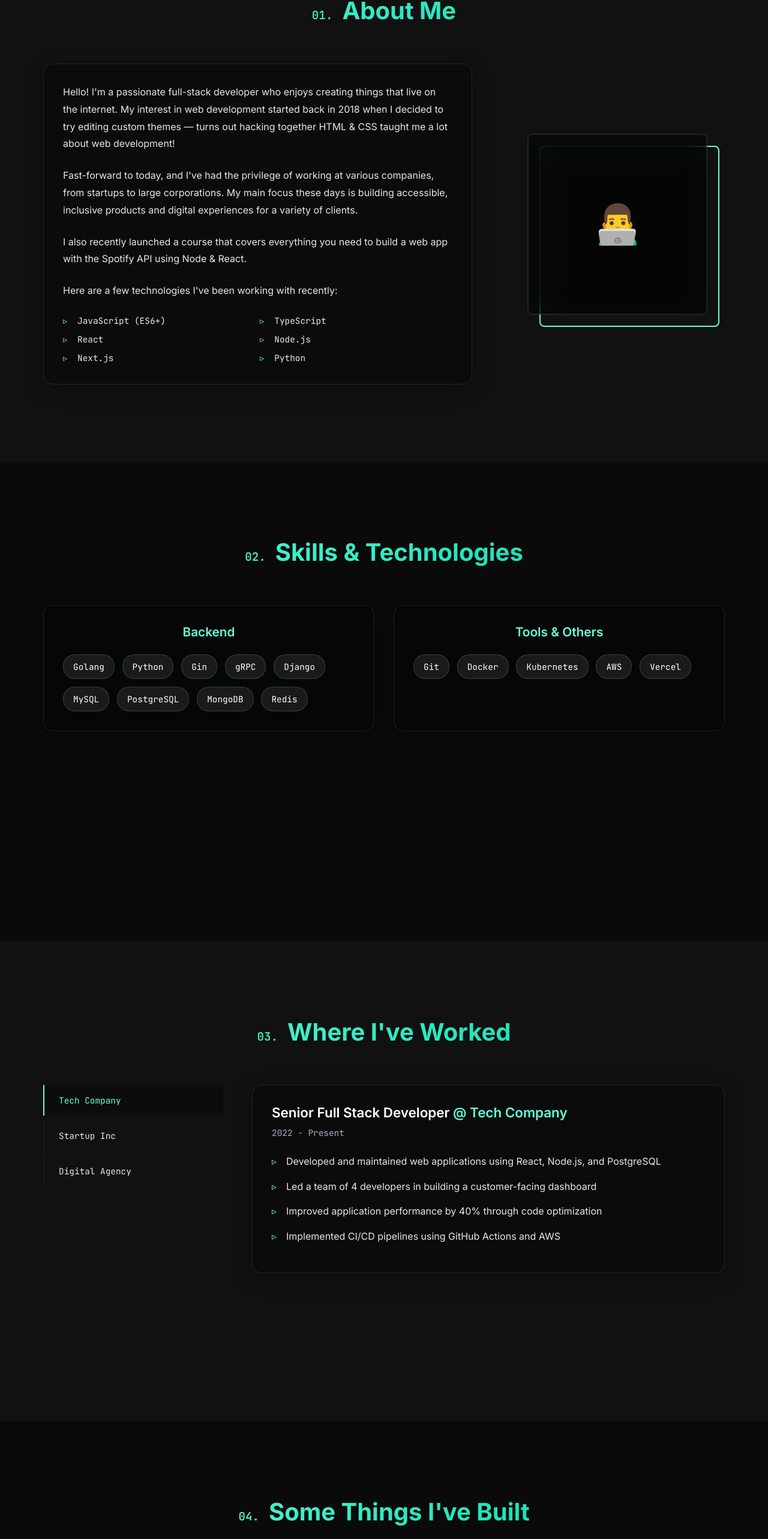
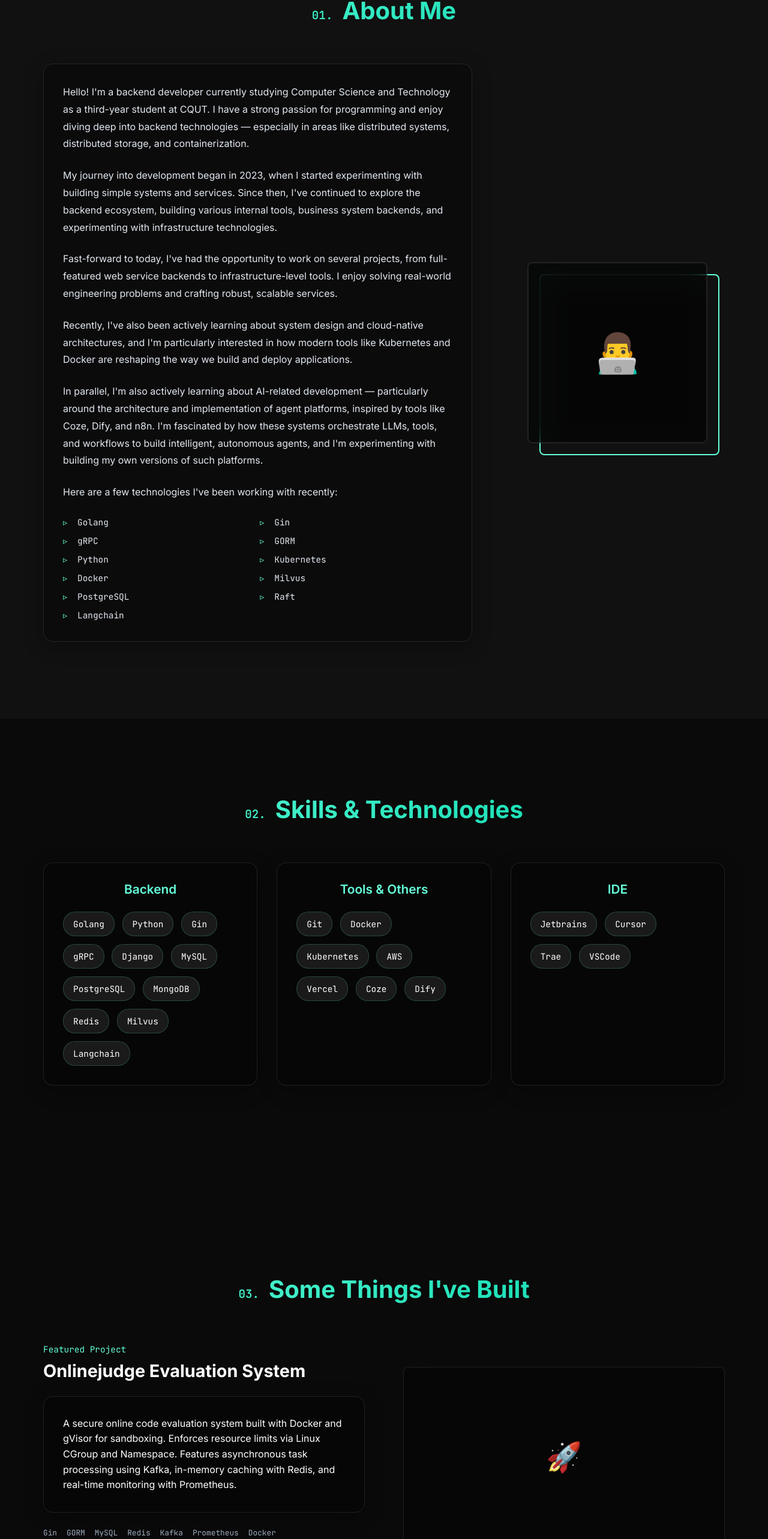
Before and after one commit to crazyfrankie/portfolio, a Next.js app: page / in a window 1280 px wide. Shown: the part 934-3500 px from the top of the page at 60% size. Built offline with nearby package versions, Linux system fonts and the light colour scheme.

Commit message:
feat(components):add some skills and projects

```diff
--- a/components/About.js
+++ b/components/About.js
@@ -46,31 +46,47 @@ export function About() {
             <motion.div variants={itemVariants} className="about-text">
               <div className="glass-card">
                 <p>
-                  Hello! I'm a passionate full-stack developer who enjoys creating things that live on the internet.
-                  My interest in web development started back in 2018 when I decided to try editing custom themes —
-                  turns out hacking together HTML & CSS taught me a lot about web development!
+                  Hello! I'm a backend developer currently studying Computer Science and Technology as a third-year student at CQUT.
+                  I have a strong passion for programming and enjoy diving deep into backend technologies — especially in areas like distributed systems,
+                  distributed storage, and containerization.
                 </p>
 
                 <p>
-                  Fast-forward to today, and I've had the privilege of working at various companies,
-                  from startups to large corporations. My main focus these days is building accessible,
-                  inclusive products and digital experiences for a variety of clients.
+                  My journey into development began in 2023, when I started experimenting with building simple systems and services.
+                  Since then, I've continued to explore the backend ecosystem,
+                  building various internal tools, business system backends, and experimenting with infrastructure technologies.
                 </p>
 
                 <p>
-                  I also recently launched a course that covers everything you need to build a web app
-                  with the Spotify API using Node & React.
+                  Fast-forward to today, I've had the opportunity to work on several projects, from full-featured web service backends to infrastructure-level tools.
+                  I enjoy solving real-world engineering problems and crafting robust, scalable services.
+                </p>
+
+                <p>
+                  Recently, I've also been actively learning about system design and cloud-native architectures,
+                  and I'm particularly interested in how modern tools like Kubernetes and Docker are reshaping the way we build and deploy applications.
+                </p>
+
+                <p>
+                  In parallel, I'm also actively learning about AI-related development — particularly around the architecture and implementation of agent platforms,
+                  inspired by tools like Coze, Dify, and n8n. I'm fascinated by how these systems orchestrate LLMs, tools, and workflows to build intelligent, autonomous agents,
+                  and I'm experimenting with building my own versions of such platforms.
                 </p>
 
                 <p>Here are a few technologies I've been working with recently:</p>
 
                 <ul className="tech-list">
-                  <li>JavaScript (ES6+)</li>
-                  <li>TypeScript</li>
-                  <li>React</li>
-                  <li>Node.js</li>
-                  <li>Next.js</li>
+                  <li>Golang</li>
+                  <li>Gin</li>
+                  <li>gRPC</li>
+                  <li>GORM</li>
                   <li>Python</li>
+                  <li>Kubernetes</li>
+                  <li>Docker</li>
+                  <li>Milvus</li>
+                  <li>PostgreSQL</li>
+                  <li>Raft</li>
+                  <li>Langchain</li>
                 </ul>
               </div>
             </motion.div>
--- a/components/Contact.js
+++ b/components/Contact.js
@@ -37,7 +37,7 @@ export function Contact() {
         >
           <motion.div variants={itemVariants} className="section-header">
             <h2 className="section-title">
-              <span className="section-number">05.</span>
+              <span className="section-number">04.</span>
               Get In Touch
             </h2>
           </motion.div>
--- a/components/Portfolio.js
+++ b/components/Portfolio.js
@@ -5,7 +5,7 @@ import { ThemeProvider } from 'next-themes'
 import { Hero } from './Hero'
 import { About } from './About'
 import { Skills } from './Skills'
-import { Experience } from './Experience'
+// import { Experience } from './Experience'
 import { Projects } from './Projects'
 import { Contact } from './Contact'
 import { ThemeToggle } from './ThemeToggle'
@@ -35,7 +35,7 @@ export function Portfolio() {
           <Hero />
           <About />
           <Skills />
-          <Experience />
+          {/* <Experience /> */}
           <Projects />
           <Contact />
         </motion.div>
--- a/components/Projects.js
+++ b/components/Projects.js
@@ -9,38 +9,43 @@ export function Projects() {
 
   const projects = [
     {
-      title: "E-Commerce Platform",
-      description: "A full-stack e-commerce solution built with Next.js, Stripe, and PostgreSQL. Features include user authentication, product management, shopping cart, and payment processing.",
-      tech: ["Next.js", "TypeScript", "PostgreSQL", "Stripe", "Tailwind CSS"],
-      github: "#",
+      title: "Onlinejudge Evaluation System",
+      description:
+        "A secure online code evaluation system built with Docker and gVisor for sandboxing. Enforces resource limits via Linux CGroup and Namespace. Features asynchronous task processing using Kafka, in-memory caching with Redis, and real-time monitoring with Prometheus.",
+      tech: ["Gin", "GORM", "MySQL", "Redis", "Kafka", "Prometheus", "Docker"],
+      github: "https://github.com/crazyfrankie/onlinejudge",
       live: "#",
       featured: true
     },
     {
-      title: "Task Management App",
-      description: "A collaborative task management application with real-time updates, drag-and-drop functionality, and team collaboration features.",
-      tech: ["React", "Node.js", "Socket.io", "MongoDB", "Express"],
-      github: "#",
+      title: "Voidx: LLMOps Workflow Platform",
+      description:
+        "An intelligent agent platform powered by Docker, integrating models like Kimi and Qwen. Supports multi-agent orchestration, RAG-based retrieval using Milvus, tool invocation via FunctionCall/ReACT, and workflow chaining with Langchain.",
+      tech: ["Langchain", "PostgreSQL", "Milvus", "Kafka", "Docker"],
+      github: "https://github.com/crazyfrankie/voidx",
       live: "#",
       featured: true
     },
     {
-      title: "Weather Dashboard",
-      description: "A responsive weather dashboard that displays current weather and forecasts using OpenWeatherMap API with beautiful data visualizations.",
-      tech: ["Vue.js", "Chart.js", "OpenWeatherMap API", "Sass"],
-      github: "#",
+      title: "ZDocker: Lightweight Container Runtime",
+      description:
+        "A simplified Docker runtime built from scratch in Go. Implements Linux CGroup and Namespace isolation, image loading, overlay file system, and basic container lifecycle management without relying on containerd or runc.",
+      tech: ["Linux Namespace", "CGroup", "OverlayFS", "Go"],
+      github: "https://github.com/crazyfrankie/zdocker",
       live: "#",
-      featured: false
+      featured: true
     },
     {
-      title: "Portfolio Website",
-      description: "A modern portfolio website built with Next.js and Framer Motion, featuring dark mode, smooth animations, and responsive design.",
-      tech: ["Next.js", "Framer Motion", "Tailwind CSS"],
-      github: "#",
+      title: "Cloud: Object Storage System",
+      description:
+        "A cloud storage service powered by MinIO with EC-based redundancy. Supports multipart uploads, resumable transfers, and task orchestration via Kafka. Backend built with Gin and GORM, with observability through Prometheus.",
+      tech: ["Gin", "GORM", "MinIO", "MySQL", "Redis", "Kafka", "Prometheus"],
+      github: "https://github.com/crazyfrankie/cloud",
       live: "#",
       featured: false
     }
   ]
+
 
   const containerVariants = {
     hidden: { opacity: 0 },
@@ -75,7 +80,7 @@ export function Projects() {
         >
           <motion.div variants={projectVariants} className="section-header">
             <h2 className="section-title">
-              <span className="section-number">04.</span>
+              <span className="section-number">03.</span>
               Some Things I've Built
             </h2>
           </motion.div>
--- a/components/Skills.js
+++ b/components/Skills.js
@@ -9,11 +9,14 @@ export function Skills() {
 
   const skills = {
     "Backend": [
-      "Golang", "Python", "Gin", "gRPC", "Django", "MySQL", "PostgreSQL", "MongoDB", "Redis"
+      "Golang", "Python", "Gin", "gRPC", "Django", "MySQL", "PostgreSQL", "MongoDB", "Redis", "Milvus", "Langchain"
     ],
     "Tools & Others": [
-      "Git", "Docker", "Kubernetes", "AWS", "Vercel"
+      "Git", "Docker", "Kubernetes", "AWS", "Vercel", "Coze", "Dify",
     ],
+    "IDE":[
+      "Jetbrains", "Cursor", "Trae", "VSCode"
+    ]
   }
 
   const containerVariants = {
```
